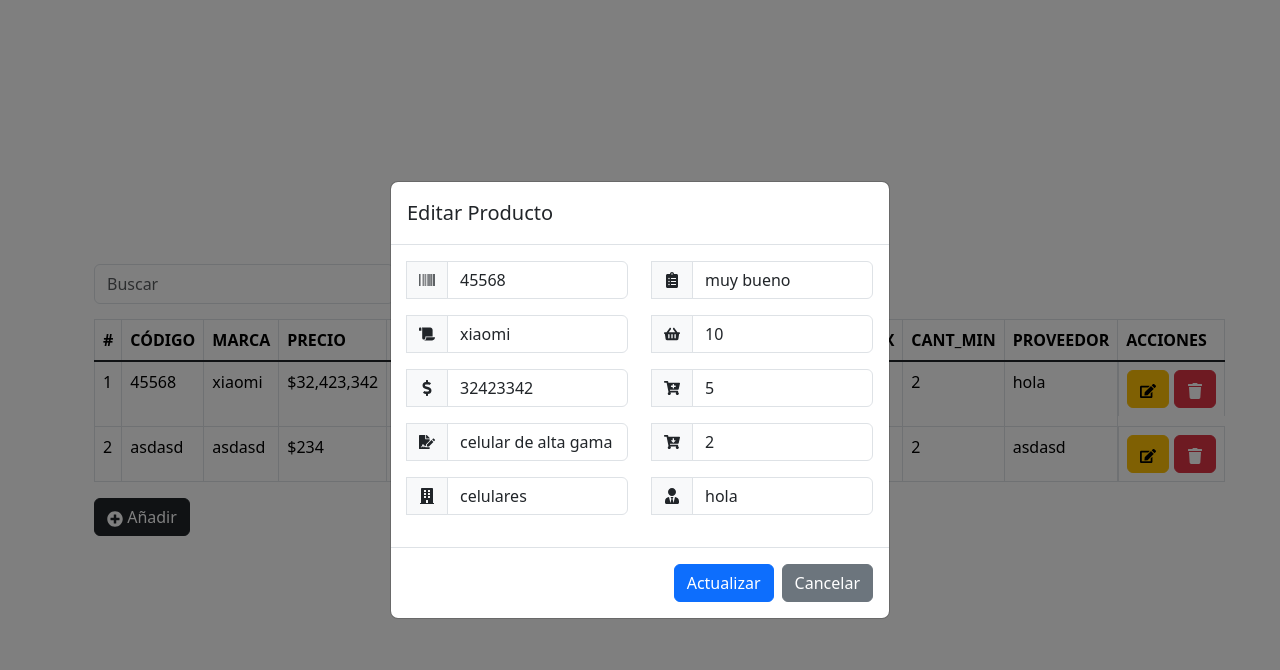
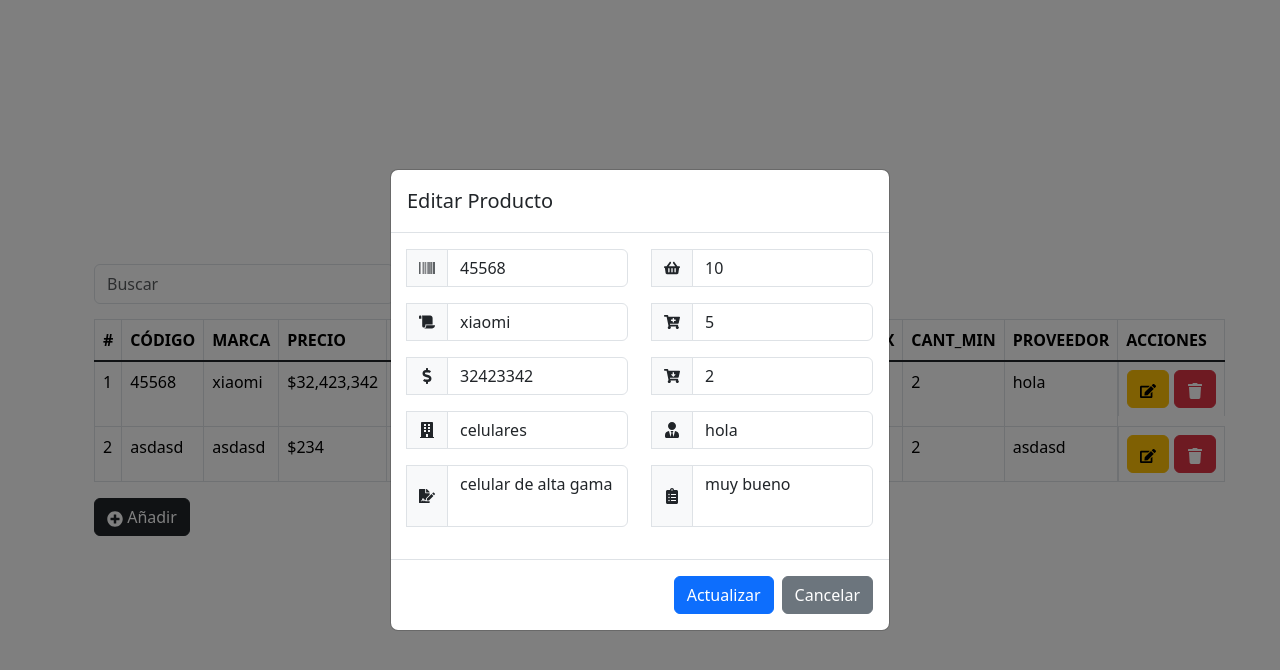
Before and after one commit to Ramiro-Romano/Gabriel-Repuestos, a React (Create React App) app: page / in a window 1280 px wide. Both pictures are taken after a click on the button 1148 px from the left and 389 px from the top of the page. Shown: the top 670 px of the page. Built offline with nearby package versions, Linux system fonts and the light colour scheme; data requests are answered from the project's data file.

Commit message:
se acomodó la descripción y observación en text areas

```diff
--- a/src/Components/BotonEditar.jsx
+++ b/src/Components/BotonEditar.jsx
@@ -115,15 +115,23 @@ const BotonEditar = ({ product, onUpdate }) => {
                             </FormGroup>
 
                             <FormGroup className='input-group mb-3'>
-                                <Label for='descripcion'></Label>
-                                <span className='input-group-text'><FaFileSignature /></span>
-                                <Input type='text' autoComplete='off' id='descripcion' placeholder='Descripción' value={descripcion} onChange={(e) => setDescripcion(e.target.value)} />
+                                <Label for='rubro'></Label>
+                                <span className='input-group-text'><FaBuilding  /></span>
+                                <Input className='form-control' autoComplete='off' type='text' id='rubro' value={rubro} placeholder='Rubro' onChange={(e) => setRubro(e.target.value)} />
                             </FormGroup>
 
                             <FormGroup className='input-group mb-3'>
-                                <Label for='rubro'></Label>
-                                <span className='input-group-text'><FaBuilding  /></span>
-                                <Input className='form-control' autoComplete='off' type='text' id='rubro' value={rubro} placeholder='Rubro' onChange={(e) => setRubro(e.target.value)} />
+                                <Label for='descripcion'></Label>
+                                <span className='input-group-text'><FaFileSignature /></span>
+                                <textarea
+                                    className='form-control'
+                                    autoComplete='off'
+                                    id='descripcion'
+                                    value={descripcion}
+                                    placeholder='Descripción'
+                                    onChange={(e) => setDescripcion(e.target.value)}
+                                    style={{ resize: 'none' }}
+                                />
                             </FormGroup>
                         </Col>
 
@@ -131,11 +139,6 @@ const BotonEditar = ({ product, onUpdate }) => {
 
                         {/* Columnas del modal derecho */}
                         <Col>
-                            <FormGroup className='input-group mb-3'>
-                                <Label for='observaciones'></Label>
-                                <span className='input-group-text'><FaClipboardList  /></span>
-                                <Input className='form-control' autoComplete='off' type='text' id='observaciones' value={observaciones} placeholder='Observaciones' onChange={(e) => setObservaciones(e.target.value)} />
-                            </FormGroup>
 
                             <FormGroup className='input-group mb-3'>
                                 <Label for='stock'></Label>
@@ -223,6 +226,20 @@ const BotonEditar = ({ product, onUpdate }) => {
                                 <span className='input-group-text'><FaUserTie  /></span>
                                 <Input className='form-control' autoComplete='off' type='text' id='proveedor' value={proveedor} placeholder='Proveedor' onChange={(e) => setProveedor(e.target.value)} />
                             </FormGroup>
+
+                            <FormGroup className='input-group mb-3'>
+                                <Label for='observaciones'></Label>
+                                <span className='input-group-text'><FaClipboardList /></span>
+                                <textarea
+                                    className='form-control'
+                                    autoComplete='off'
+                                    id='observaciones'
+                                    value={observaciones}
+                                    placeholder='Observaciones'
+                                    onChange={(e) => setObservaciones(e.target.value)}
+                                    style={{ resize: 'none' }}
+                                />
+                            </FormGroup>
                         </Col>
                     </Row>
                 </ModalBody>
--- a/src/Components/ShowProducts.jsx
+++ b/src/Components/ShowProducts.jsx
@@ -318,15 +318,23 @@ const ShowProducts = () => {
                             </FormGroup>
 
                             <FormGroup className='input-group mb-3'>
-                                <Label for='descripcion'></Label>
-                                <span className='input-group-text'><FaFileSignature /></span>
-                                <Input className='form-control' autoComplete='off' type='text' id='descripcion' value={descripcion} placeholder='Descripción' onChange={(e) => setDescripcion(e.target.value)} />
+                                <Label for='rubro'></Label>
+                                <span className='input-group-text'><FaBuilding /></span>
+                                <Input className='form-control' autoComplete='off' type='text' id='rubro' value={rubro} placeholder='Rubro' onChange={(e) => setRubro(e.target.value)} />
                             </FormGroup>
 
                             <FormGroup className='input-group mb-3'>
-                                <Label for='rubro'></Label>
-                                <span className='input-group-text'><FaBuilding /></span>
-                                <Input className='form-control' autoComplete='off' type='text' id='rubro' value={rubro} placeholder='Rubro' onChange={(e) => setRubro(e.target.value)} />
+                                <Label for='descripcion'></Label>
+                                <span className='input-group-text'><FaFileSignature /></span>
+                                <textarea
+                                    className='form-control'
+                                    autoComplete='off'
+                                    id='descripcion'
+                                    value={descripcion}
+                                    placeholder='Descripción'
+                                    onChange={(e) => setDescripcion(e.target.value)}
+                                    style={{ resize: 'none' }}
+                                />
                             </FormGroup>
                         </Col>
 
@@ -334,12 +342,6 @@ const ShowProducts = () => {
 
                         {/* Modal y contenido del modal */}
                         <Col md="6">
-                            <FormGroup className='input-group mb-3'>
-                                <Label for='observaciones'></Label>
-                                <span className='input-group-text'><FaClipboardList /></span>
-                                <Input className='form-control' autoComplete='off' type='text' id='observaciones' value={observaciones} placeholder='Observaciones' onChange={(e) => setObservaciones(e.target.value)} />
-                            </FormGroup>
-
                             <FormGroup className='input-group mb-3'>
                                 <Label for='stock'></Label>
                                 <span className='input-group-text'><FaShoppingBasket /></span>
@@ -366,9 +368,6 @@ const ShowProducts = () => {
                                     }}
                                 />
                             </FormGroup>
-
-
-
 
                             <FormGroup className='input-group mb-3'>
                                 <Label for='cant_max'></Label>
@@ -429,6 +428,20 @@ const ShowProducts = () => {
                                 <span className='input-group-text'><FaUserTie /></span>
                                 <Input className='form-control' autoComplete='off' type='text' id='proveedor' value={proveedor} placeholder='Proveedor' onChange={(e) => setProveedor(e.target.value)} />
                             </FormGroup>
+
+                            <FormGroup className='input-group mb-3'>
+                                <Label for='observaciones'></Label>
+                                <span className='input-group-text'><FaClipboardList /></span>
+                                <textarea
+                                    className='form-control'
+                                    autoComplete='off'
+                                    id='observaciones'
+                                    value={observaciones}
+                                    placeholder='Observaciones'
+                                    onChange={(e) => setDescripcion(e.target.value)}
+                                    style={{ resize: 'none' }}
+                                />
+                            </FormGroup>
                         </Col>
                     </Row>
                 </ModalBody>
```
